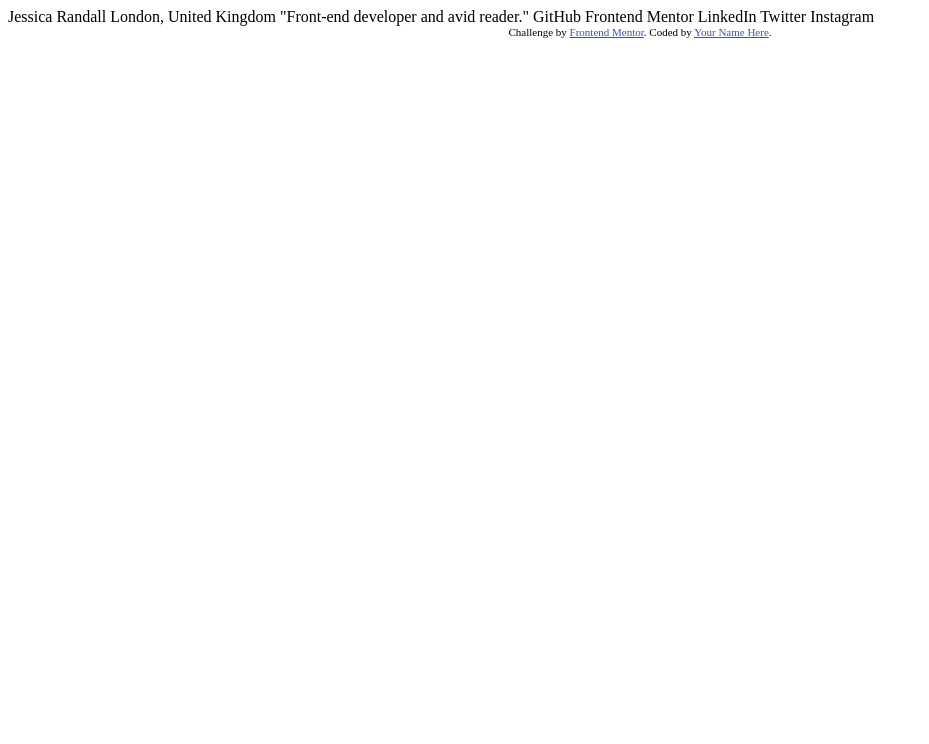
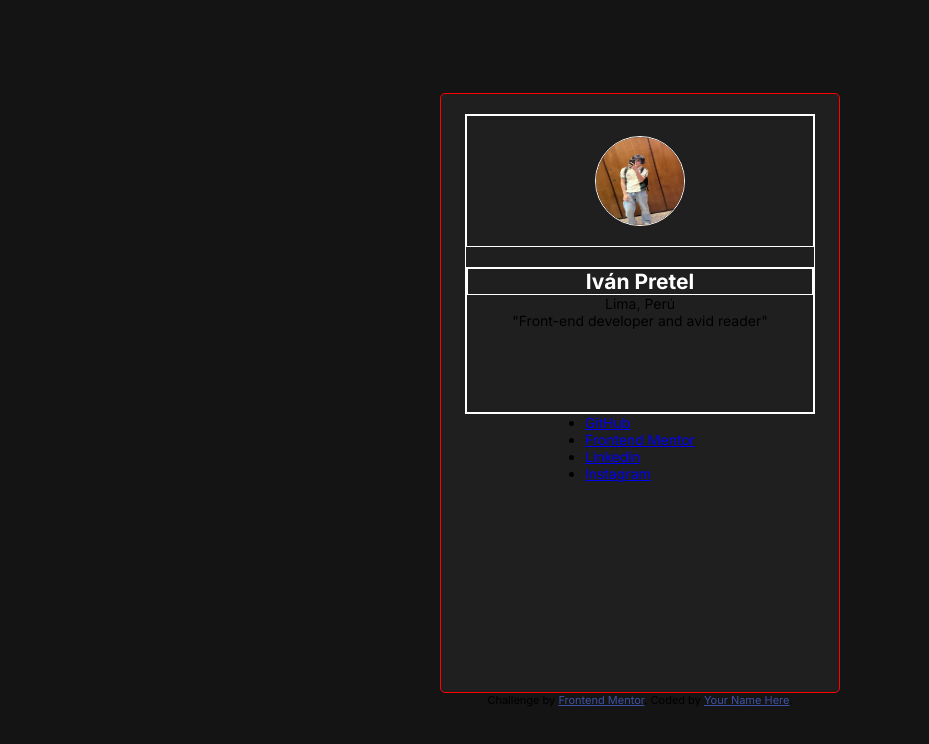
Before and after one commit to Pretel-Ivan16/P-ginasd-de-Pr-ctica, a plain HTML site: page social-links-profile-main/social-links-profile-main/index.html in a window 1280 px wide. Shown: the whole page, without its empty margins (0-929 px from the left). Drawn offline with Linux system fonts and the light colour scheme.

Commit message:
Nuevo commit

```diff
--- a/social-links-profile-main/social-links-profile-main/index.html
+++ b/social-links-profile-main/social-links-profile-main/index.html
@@ -3,29 +3,31 @@
 <head>
   <meta charset="UTF-8">
   <meta name="viewport" content="width=device-width, initial-scale=1.0"> <!-- displays site properly based on user's device -->
-
+  <link rel="stylesheet" href="styles.css">
   <link rel="icon" type="image/png" sizes="32x32" href="./assets/images/favicon-32x32.png">
-
   <title>Frontend Mentor | Social links profile</title>
-
-  <!-- Feel free to remove these styles or customise in your own stylesheet 👍 -->
-  <style>
-    .attribution { font-size: 11px; text-align: center; }
-    .attribution a { color: hsl(228, 45%, 44%); }
-  </style>
 </head>
 <body>
-
-  Jessica Randall
-  London, United Kingdom
-  "Front-end developer and avid reader."
-
-  GitHub
-  Frontend Mentor
-  LinkedIn
-  Twitter
-  Instagram
-
+  <div class="sectionPrincipal">
+    <header class="presentation">
+      <div class="boxPicture">
+        <img class="profilePicture" src="./assets/images/Imagen de WhatsApp 2025-10-14 a las 14.02.01_78b960b6.jpg" alt="Profile Picture of Iván Pretel">
+      </div>
+      <div class="boxDescription">
+        <h2 class="principalName">Iván Pretel</h2>
+        <p class="placeOfBirth">Lima, Perú</p>
+        <span class="descriptionPerson">"Front-end developer and avid reader"</span>
+      </div>
+    </header>
+    <div class="div.socialReds">
+      <ul class="unorderListSocialReds">
+        <li><a href="https://github.com/Pretel-Ivan16" target="_blank">GitHub</a></li>
+        <li><a href="https://www.frontendmentor.io/profile/Pretel-Ivan16" target="_blank">Frontend Mentor</a></li>
+        <li><a href="https://www.linkedin.com/in/ivan-pretel-98179738a/" target="_blank">Linkedin</a></li>
+        <li><a href="https://www.instagram.com/ivan_pretel_/" target="_blank">Instagram</a></li>
+      </ul>
+    </div>
+  </div>
   <div class="attribution">
     Challenge by <a href="https://www.frontendmentor.io?ref=challenge" target="_blank">Frontend Mentor</a>.
     Coded by <a href="#">Your Name Here</a>.
--- a/social-links-profile-main/social-links-profile-main/styles.css
+++ b/social-links-profile-main/social-links-profile-main/styles.css
@@ -0,0 +1,84 @@
+@import url('https://fonts.googleapis.com/css2?family=DM+Sans:ital,opsz,wght@0,9..40,100..1000;1,9..40,100..1000&family=Inter:ital,opsz,wght@0,14..32,100..900;1,14..32,100..900&family=Poppins:ital,wght@0,100;0,200;0,300;0,400;0,500;0,600;0,700;0,800;0,900;1,100;1,200;1,300;1,400;1,500;1,600;1,700;1,800;1,900&display=swap');
+
+*{
+    margin: 0;
+    padding: 0;
+    box-sizing: border-box;
+    font-family: 'Inter', sans-serif;
+}
+
+body{
+    width: 100vw;
+    height: 100vh;
+    display: flex;
+    flex-direction: column;
+    justify-content: center;
+    align-items: center;
+    background-color: hsl(0, 0%, 8%);
+    font-size: 14px;
+}
+
+.sectionPrincipal{
+    border: 1px solid rgb(255, 0, 0);
+    border-radius: 5px;
+    background-color: hsl(0, 0%, 12%);
+    width: 400px;
+    height: 600px;
+    display: flex;
+    flex-direction: column;
+    align-items: center;
+
+}
+
+.presentation{
+    border: 1px solid rgb(255, 255, 255);
+    margin-top: 20px;
+    width: 350px;
+    height: 300px;
+    display: flex;
+    flex-direction: column;
+    align-items: center;
+    gap: 20px;
+}
+
+.boxPicture{
+    border: 1px solid white;
+    display: flex;
+    justify-content: center;
+    width: 100%;
+}
+
+.profilePicture{
+    border: 1px solid white;
+    width: 90px;
+    height: 90px;
+    border-radius: 50px;
+    margin: 20px;
+}
+
+.boxDescription{
+    border: 1px solid white;
+    display: flex;
+    flex-direction: column;
+    align-items: center;
+    width: 100%;
+    height: 100%;
+}
+
+h2{
+    border: 1px solid white;
+    color: white;
+    width: 100%;
+    text-align: center;
+}
+
+
+
+
+.attribution{
+    font-size: 11px; text-align: center;
+}
+
+.attribution a{
+    color: hsl(228, 45%, 44%);
+}
```
Also changed, not shown: social-links-profile-main/social-links-profile-main/assets/images/Imagen de WhatsApp 2025-10-14 a las 14.02.01_78b960b6.jpg (added).
